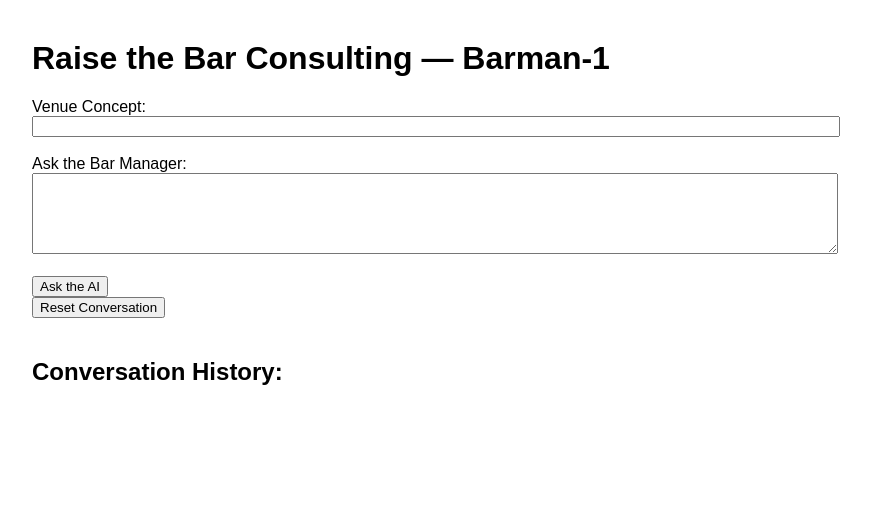
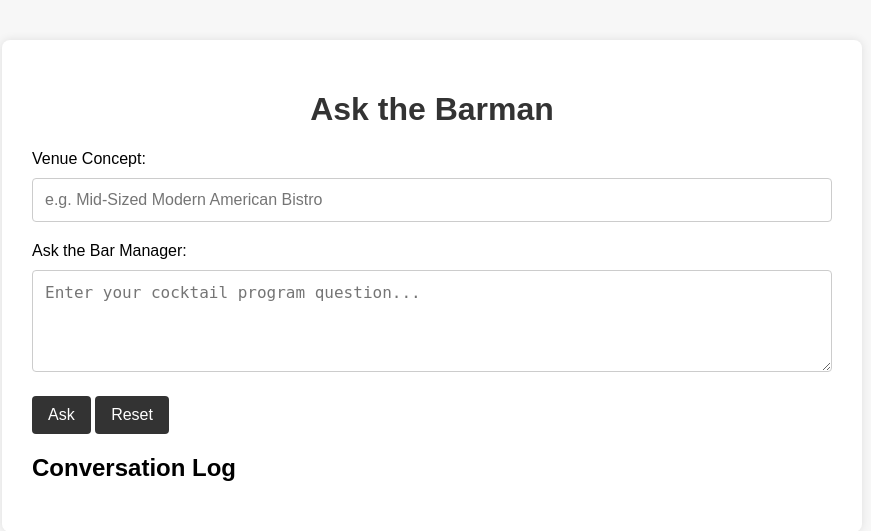
Before and after one commit to lepagedart/barman1-stable-build, a Flask app: page / in a window 1280 px wide. Shown: the top 531 px of the page, without its empty margins (208-1079 px from the left). Run offline with Flask 3, Linux system fonts and the light colour scheme.

Commit message:
Fix dependency issues and improve app functionality
- Fix OpenAI API key environment variable handling with lazy client initialization
- Switch from Chroma to FAISS vector store for consistency with rag_loader.py
- Fix embedding model name to match between loader and retriever
- Add proper error handling for OpenAI API calls
- Improve app.py with JSON response parsing and better error messages
- Update HTML template with modern UI and JavaScript functionality
- Add .env.example template for environment setup
- Add dotenv loading for environment variables
- Add Flask secret key fallback for development

```diff
--- a/app.py
+++ b/app.py
@@ -1,17 +1,29 @@
 import os
+import json
 from flask import Flask, render_template, request, jsonify, session
 from openai import OpenAI
+from dotenv import load_dotenv
 from rag_retriever import retrieve_codex_context, check_and_update_vectorstore
+
+# Load environment variables
+load_dotenv()
 
 # Flask setup
 app = Flask(__name__)
-app.secret_key = os.environ.get("FLASK_SECRET_KEY")
+app.secret_key = os.environ.get("FLASK_SECRET_KEY", "dev-secret-key-change-in-production")
 
 # OpenAI client setup
-client = OpenAI(api_key=os.environ.get("OPENAI_API_KEY"))
+client = None
+KB_FOLDER = "knowledge_base"
 
-# Knowledge base folder
-KB_FOLDER = "knowledge_base"
+def get_openai_client():
+    global client
+    if client is None:
+        api_key = os.environ.get("OPENAI_API_KEY")
+        if not api_key:
+            raise ValueError("OPENAI_API_KEY is not set in the environment.")
+        client = OpenAI(api_key=api_key)
+    return client
 
 @app.route("/", methods=["GET", "POST"])
 def index():
@@ -20,37 +32,46 @@ def index():
     if "conversation" not in session:
         session["conversation"] = []
 
+    response_text = ""
+
     if request.method == "POST":
         venue = request.form.get("venue_concept", "")
         user_prompt = request.form.get("user_prompt", "")
 
-        # Add user message to conversation history
+        # Store user prompt
         conversation = session["conversation"]
         conversation.append({"role": "user", "content": user_prompt})
 
-        # Retrieve RAG context
+        # RAG context
         rag_context = retrieve_codex_context(user_prompt, venue)
 
-        # Build full messages list for OpenAI
+        # Compose message payload
         messages = [
             {"role": "system", "content": open("system_prompt.txt").read()},
             {"role": "system", "content": f"Relevant knowledge base context:\n{rag_context}"}
-        ]
-        messages.extend(conversation)
+        ] + conversation
 
-        # Get response from OpenAI
-        completion = client.chat.completions.create(
-            model="gpt-3.5-turbo",
-            messages=messages
-        )
+        try:
+            openai_client = get_openai_client()
+            completion = openai_client.chat.completions.create(
+                model="gpt-3.5-turbo",
+                messages=messages
+            )
+            assistant_response = completion.choices[0].message.content.strip()
 
-        assistant_response = completion.choices[0].message.content
+            # Attempt to parse JSON if response is in JSON format
+            try:
+                parsed = json.loads(assistant_response)
+                response_text = json.dumps(parsed, indent=2)
+            except json.JSONDecodeError:
+                response_text = assistant_response
 
-        # Add assistant response to conversation history
-        conversation.append({"role": "assistant", "content": assistant_response})
+        except Exception as e:
+            response_text = f"Error from AI: {str(e)}"
+
+        # Store assistant reply
+        conversation.append({"role": "assistant", "content": response_text})
         session["conversation"] = conversation
-
-        return jsonify({"response": assistant_response})
 
     return render_template("index.html", conversation=session["conversation"])
 
@@ -60,4 +81,4 @@ def reset():
     return jsonify({"response": "Conversation reset."})
 
 if __name__ == "__main__":
-    app.run(debug=True)
+    app.run(debug=True, port=5000)
--- a/rag_retriever.py
+++ b/rag_retriever.py
@@ -1,18 +1,18 @@
 import os
-from langchain_community.vectorstores import Chroma
+from langchain_community.vectorstores import FAISS
 from langchain_community.embeddings import HuggingFaceEmbeddings
 
-# Embedding model
-EMBEDDING_MODEL = "sentence-transformers/all-MiniLM-L6-v2"
+# Embedding model - must match rag_loader.py
+EMBEDDING_MODEL = "all-MiniLM-L6-v2"
 KB_FOLDER = "knowledge_base"
-VECTORSTORE_DIR = "vectorstore"
+VECTORSTORE_DIR = "codex_faiss_index"
 
 def load_vectorstore():
     embeddings = HuggingFaceEmbeddings(
         model_name=EMBEDDING_MODEL,
         model_kwargs={"device": "cpu"}
     )
-    vectordb = Chroma(persist_directory=VECTORSTORE_DIR, embedding_function=embeddings)
+    vectordb = FAISS.load_local(VECTORSTORE_DIR, embeddings, allow_dangerous_deserialization=True)
     return vectordb
 
 def retrieve_codex_context(user_prompt, venue_concept):
--- a/templates/index.html
+++ b/templates/index.html
@@ -1,49 +1,72 @@
 <!DOCTYPE html>
 <html lang="en">
 <head>
-    <meta charset="UTF-8">
-    <title>Raise the Bar Consulting — Barman-1</title>
-    <style>
-        body { font-family: Arial, sans-serif; margin: 40px; }
-        .container { max-width: 800px; margin: auto; }
-        .response { background-color: #f3f3f3; padding: 20px; margin-top: 20px; border-radius: 8px; }
-        .conversation { margin-top: 40px; }
-        .user, .assistant { margin-bottom: 15px; }
-        .user { font-weight: bold; }
-    </style>
+  <meta charset="UTF-8" />
+  <meta name="viewport" content="width=device-width, initial-scale=1.0"/>
+  <title>Raise the Bar – AI Barman</title>
+  <link rel="stylesheet" href="/static/styles.css"/>
 </head>
 <body>
-    <div class="container">
-        <h1>Raise the Bar Consulting — Barman-1</h1>
+  <div class="container">
+    <h1>Ask the Barman</h1>
 
-        <form method="POST">
-            <label for="venue_concept">Venue Concept:</label><br>
-            <input type="text" id="venue_concept" name="venue_concept" style="width:100%;"><br><br>
+    <form id="prompt-form">
+      <label for="venue_concept">Venue Concept:</label>
+      <input type="text" id="venue_concept" name="venue_concept" placeholder="e.g. Mid-Sized Modern American Bistro" required />
 
-            <label for="user_prompt">Ask the Bar Manager:</label><br>
-            <textarea id="user_prompt" name="user_prompt" rows="5" style="width:100%;"></textarea><br><br>
+      <label for="user_prompt">Ask the Bar Manager:</label>
+      <textarea id="user_prompt" name="user_prompt" rows="4" placeholder="Enter your cocktail program question..." required></textarea>
 
-            <button type="submit">Ask the AI</button>
-        </form>
+      <div class="button-group">
+        <button type="submit">Ask</button>
+        <button type="button" id="reset-btn">Reset</button>
+      </div>
+    </form>
 
-        <form method="POST" action="/reset" style="display:inline;">
-            <button type="submit">Reset Conversation</button>
-        </form>
+    <div id="conversation">
+      <h2>Conversation Log</h2>
+      <div id="log"></div>
+    </div>
+  </div>
 
-        {% if ai_response %}
-            <div class="response">
-                {{ ai_response | safe }}
-            </div>
-        {% endif %}
+  <script>
+    const form = document.getElementById("prompt-form");
+    const log = document.getElementById("log");
+    const resetBtn = document.getElementById("reset-btn");
 
-        <div class="conversation">
-            <h2>Conversation History:</h2>
-            {% for msg in conversation %}
-                <div class="{{ msg.role }}">
-                    <strong>{{ msg.role.capitalize() }}:</strong> {{ msg.content }}
-                </div>
-            {% endfor %}
-        </div>
-    </div>
+    form.addEventListener("submit", async (e) => {
+      e.preventDefault();
+
+      const venue = document.getElementById("venue_concept").value;
+      const prompt = document.getElementById("user_prompt").value;
+
+      const res = await fetch("/", {
+        method: "POST",
+        headers: { "Content-Type": "application/x-www-form-urlencoded" },
+        body: new URLSearchParams({ venue_concept: venue, user_prompt: prompt })
+      });
+
+      const data = await res.json();
+      updateLog();
+    });
+
+    resetBtn.addEventListener("click", async () => {
+      await fetch("/reset", { method: "POST" });
+      updateLog();
+    });
+
+    async function updateLog() {
+      const res = await fetch("/");
+      const html = await res.text();
+      const tempDiv = document.createElement("div");
+      tempDiv.innerHTML = html;
+
+      const updatedLog = tempDiv.querySelector("#log");
+      log.innerHTML = updatedLog ? updatedLog.innerHTML : "";
+    }
+
+    // Load log on first page load
+    window.onload = updateLog;
+  </script>
 </body>
 </html>
```
Also changed, not shown: 1 other file.
